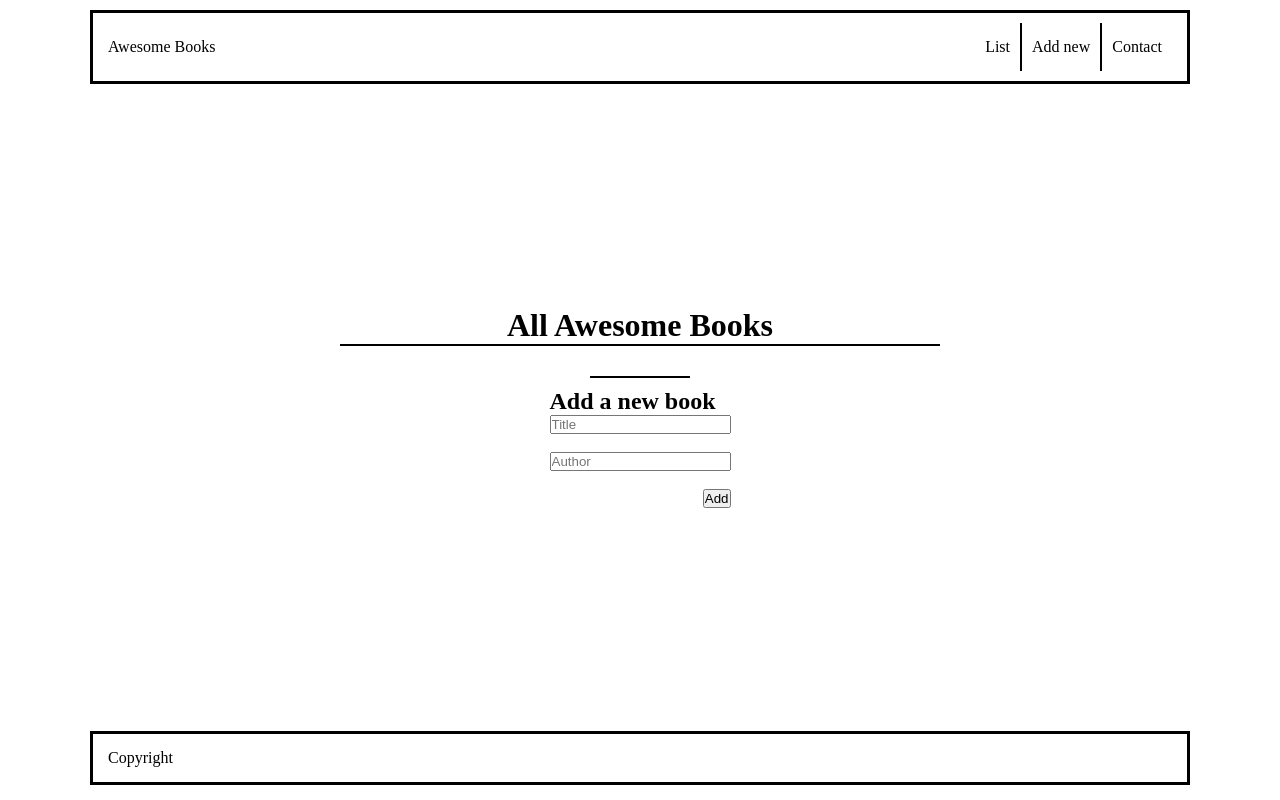
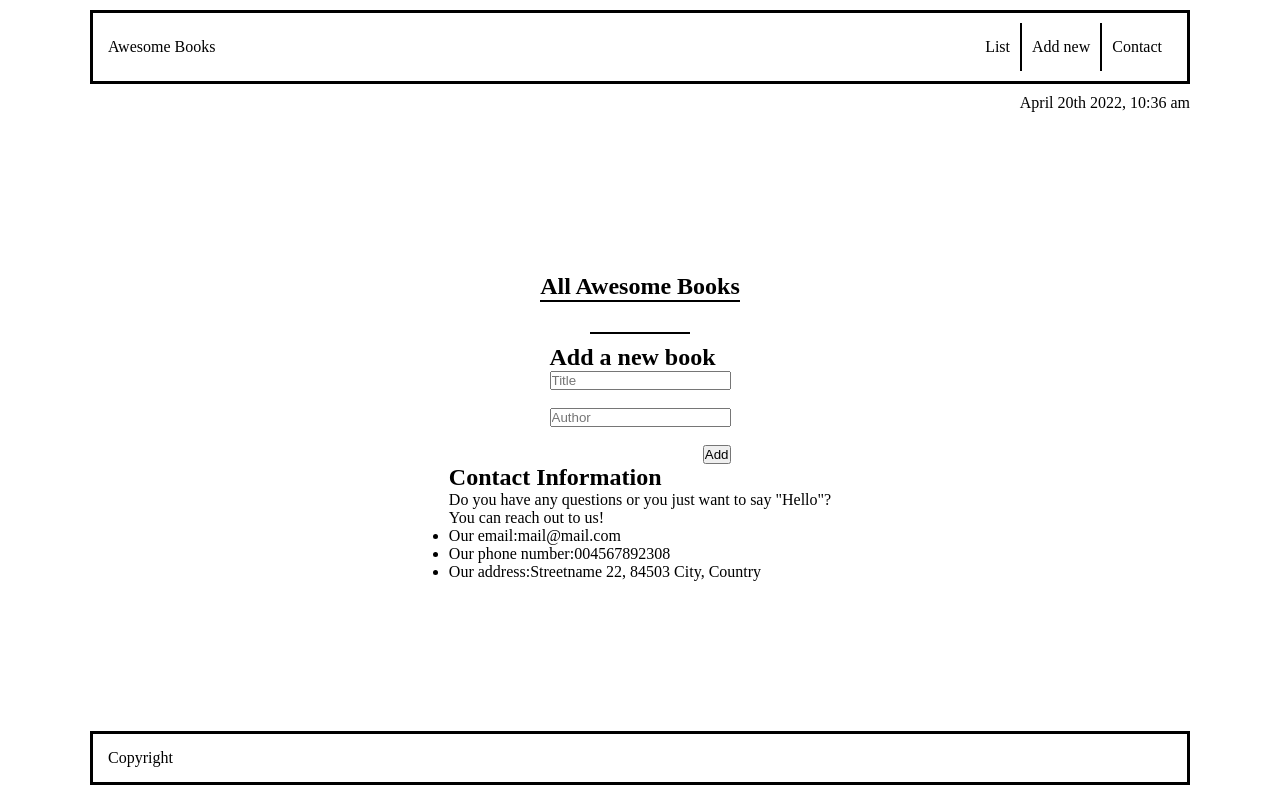
Before and after one commit to JauJau088/awesome-books-luci-jau, a website: page index.html in a window 1280 px wide. Drawn offline with Linux system fonts and the light colour scheme.

Commit message:
Add contact information to homepage

```diff
--- a/index.html
+++ b/index.html
@@ -17,11 +17,17 @@
 				<li class="nav-item"><a href="#" class="nav-link">Contact</a></li>
 			</ul>
 		</nav>
+		<div class="date">
+			<p>April 20th 2022, 10:36 am</p>
+		</div>
 	</header>
 	<main class="main">
-		<h1>All Awesome Books</h1>
-		<section class="book-list">
-			<!-- Add the items dynamically in js -->
+		<section >
+			<h1>All Awesome Books</h1>
+			<div class="book-list">
+				<!-- Add the items dynamically in js -->
+			</div>
+
 		</section>
 		<hr class="hr">
 		<section class="add-book">
@@ -38,6 +44,22 @@
 				<button type="submit">Add</button>
 			</form>
 		</section>
+		<section class="contact">
+			<div class="contact-header">
+				<h2>Contact Information</h2>
+			</div>
+			<div class="contact-body">
+				<p>Do you have any questions or you just want to say "Hello"? </p>
+				<p>You can reach out to us!</p>
+			</div>
+			<div class="contact-list">
+				<ul>
+					<li>Our email:mail@mail.com </li>
+					<li>Our phone number:004567892308</li>
+					<li>Our address:Streetname 22, 84503 City, Country</li>
+				</ul>
+			</div>
+		</section>
 	</main>
 	<footer class="footer">
 		<p class="copy">Copyright</p>
--- a/style.css
+++ b/style.css
@@ -16,7 +16,6 @@ body {
   display: flex;
   flex-direction: column;
   justify-content: space-between;
-
 }
 
 a {
@@ -34,7 +33,7 @@ a {
   padding: 10px 15px;
 }
 
-.logo  a{
+.logo a {
   color: black;
 }
 
@@ -44,22 +43,27 @@ a {
   align-items: center;
 }
 
-.nav-list>*:not(:last-child){
+.nav-list > *:not(:last-child) {
   border-right: 2px solid black;
 }
 
-.nav-item{
+.nav-item {
   padding: 15px 10px;
 }
 
 .nav-link {
-  color:black
+  color: black;
 }
 
+.header {
+  width: 100%;
+  max-width: 1100px;
+  margin: 0 auto;
+}
 
-.header {
-  display: flex;
-  justify-content: center;
+.date {
+  text-align: end;
+  margin: 10px auto;
 }
 
 .main {
@@ -99,7 +103,6 @@ a {
   align-self: flex-end;
 }
 
-
 .footer {
   border: 3px solid black;
   margin: 0 auto 15px auto;
```
